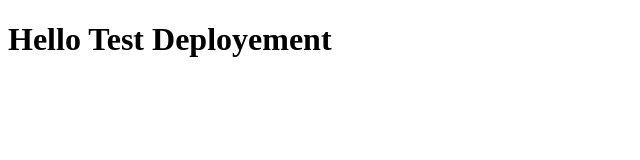
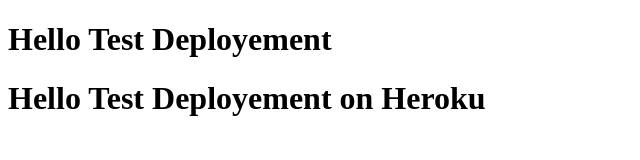
Before and after one commit to rbhirve/test, a website: page index.html in a window 1280 px wide. Shown: the whole page, without its empty margins (0-640 px from the left). Drawn offline with Linux system fonts and the light colour scheme.

Commit message:
ssh testing
Signed-off-by: rbhirve <rbhirve@gmail.com>

```diff
--- a/index.html
+++ b/index.html
@@ -9,6 +9,7 @@
 <body>
 
     <h1>Hello Test Deployement</h1>
+    <h1>Hello Test Deployement on Heroku</h1>
 
 </body>
 </html>
```
